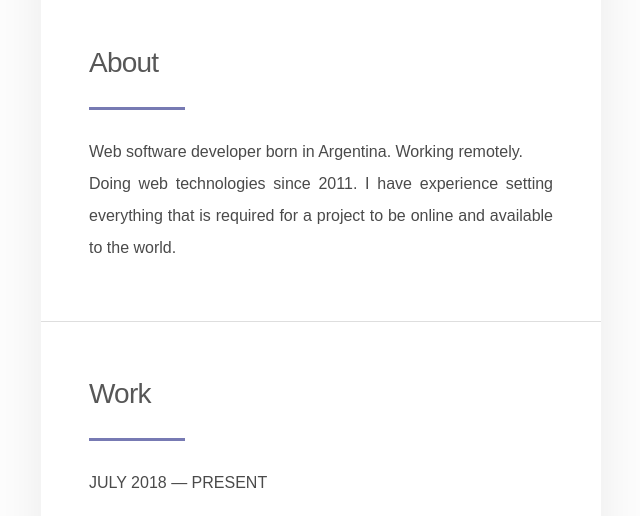
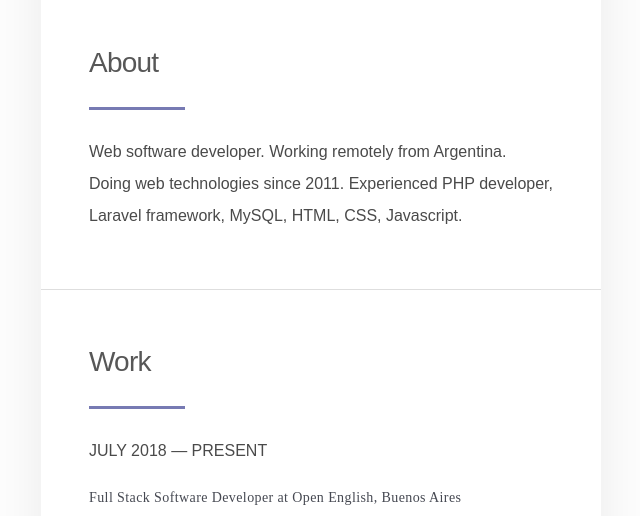
Before and after one commit to delmicio/delmicio.github.io, a plain HTML site: page index.html in a window 1280 px wide. Shown: the part 250-766 px from the top of the page, without its empty margins (319-959 px from the left). Drawn offline with Linux system fonts and the light colour scheme; a web font is replaced by a local one.

Commit message:
Update index.html

```diff
--- a/index.html
+++ b/index.html
@@ -6,14 +6,14 @@
         <meta name="viewport" content="width=device-width,initial-scale=1,user-scalable=no" />
         <meta
             name="description"
-            content="Web software developer born in Argentina. Working remotely. Doing web technologies since 2011. I have experience setting everything that is required for a project to be online and available to the world."
+            content="Experienced PHP developer, Laravel framework, MySQL, HTML, CSS, Javascript."
         />
         <meta property="og:site_name" content="Web Programmer" />
         <meta property="og:title" content="Web Programmer" />
         <meta property="og:type" content="website" />
         <meta
             property="og:description"
-            content="Web software developer born in Argentina. Working remotely. Doing web technologies since 2011. I have experience setting everything that is required for a project to be online and available to the world."
+            content="Experienced PHP developer, Laravel framework, MySQL, HTML, CSS, Javascript."
         />
         <meta property="og:url" content="https://emanuel.com.ar" />
         <meta property="twitter:card" content="summary_large_image" />
@@ -1520,8 +1520,8 @@
                     <h2 id="text09" class="style2">About</h2>
                     <hr id="divider02" class="style1" />
                     <p id="text10" class="style1">
-                        <span>Web software developer born in Argentina. Working remotely.</span><br />
-                        <span>Doing web technologies since 2011. I have experience setting everything that is required for a project to be online and available to the world.</span>
+                        <span>Web software developer. Working remotely from Argentina.</span><br />
+                        <span>Doing web technologies since 2011. Experienced PHP developer, Laravel framework, MySQL, HTML, CSS, Javascript.</span>
                     </p>
                     <hr id="divider04" class="style2 full" />
                     <h2 id="text02" class="style2">Work</h2>
```
